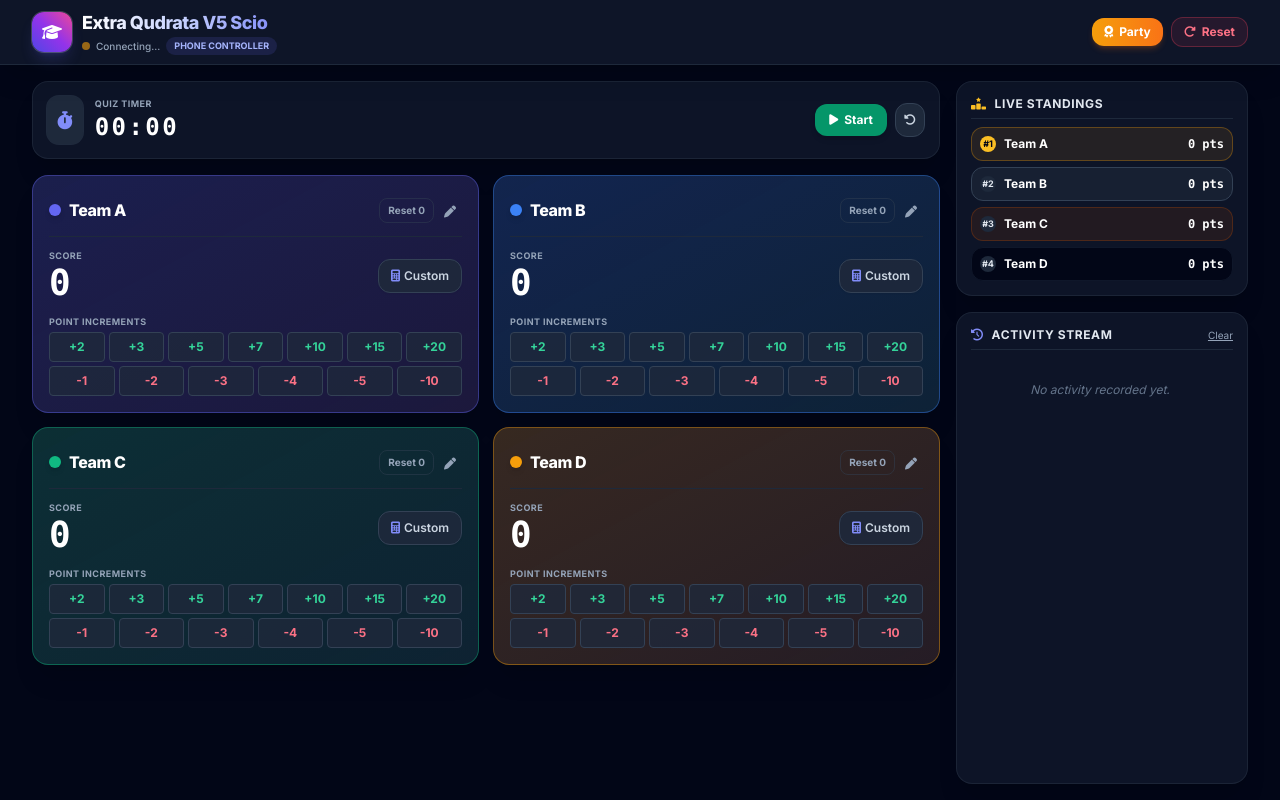
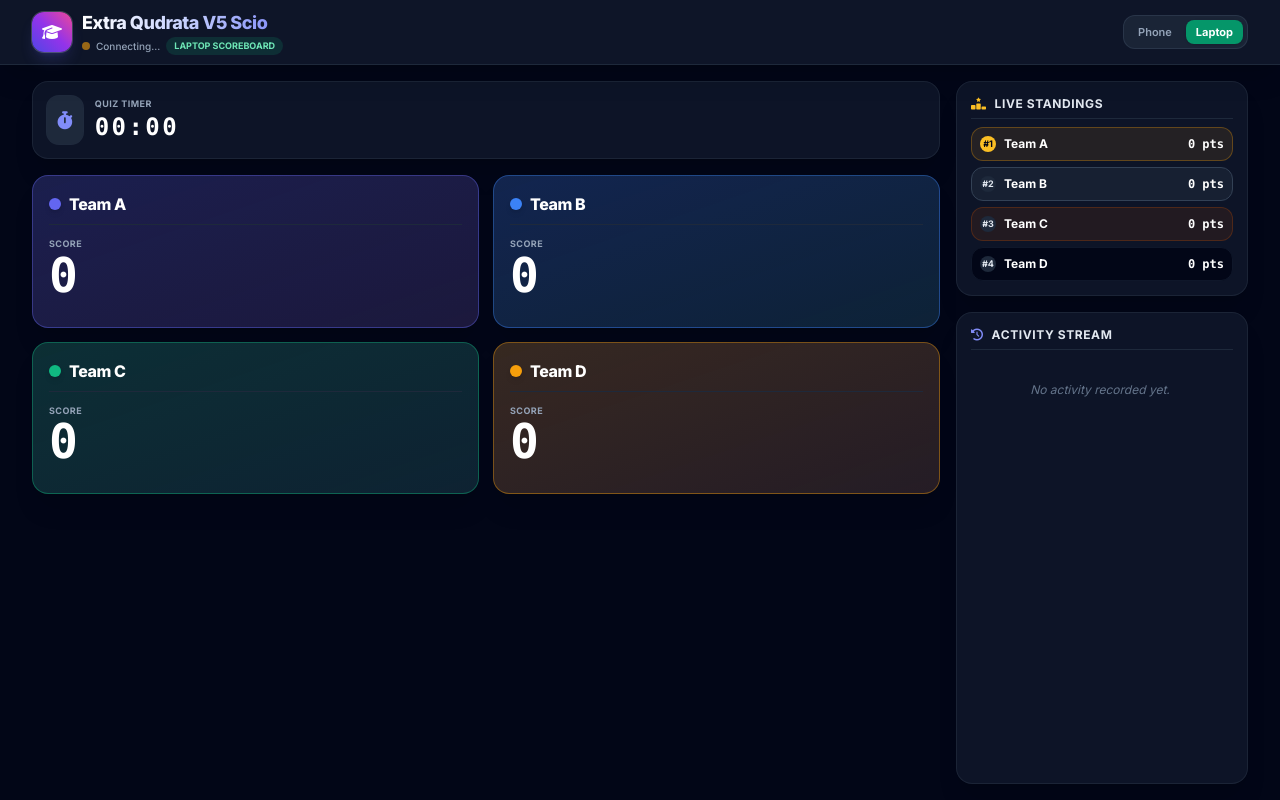
Before and after one commit to aaravd-glitch/Scoreboard, a plain HTML site: page index.html in a window 1280 px wide. Drawn offline with nearby package versions, Linux system fonts and the light colour scheme; no server answers.

Commit message:
Update display mode and controller functionality

```diff
--- a/index.html
+++ b/index.html
@@ -68,17 +68,23 @@
                         <span id="syncIndicator" class="w-2 h-2 rounded-full bg-amber-500 animate-pulseGlow"></span>
                         <span id="syncText" class="text-[10px] text-slate-400 font-medium">Connecting...</span>
                         <span id="controlModeBadge" class="ml-2 px-2 py-0.5 rounded-full bg-indigo-500/15 text-indigo-300 text-[9px] font-bold">PHONE CONTROLLER</span>
-                        <span id="displayModeBadge" class="ml-2 px-2 py-0.5 rounded-full bg-emerald-500/15 text-emerald-300 text-[9px] font-bold">DISPLAY</span>
+                        <span id="displayModeBadge" class="ml-2 px-2 py-0.5 rounded-full bg-emerald-500/15 text-emerald-300 text-[9px] font-bold">LAPTOP SCOREBOARD</span>
                     </div>
                 </div>
             </div>
 
-            <div class="flex items-center space-x-2 controller-only">
-                <button onclick="triggerVictoryCelebration()" class="px-3 py-1.5 text-xs font-bold rounded-xl bg-gradient-to-r from-amber-500 to-orange-500 hover:from-amber-600 hover:to-orange-600 text-white transition shadow-md shadow-orange-500/20 flex items-center space-x-1.5">
+            <div class="flex items-center space-x-2">
+                <!-- Mode Switcher Helper for convenience -->
+                <div class="bg-slate-800/80 p-1 rounded-xl border border-slate-700/60 flex items-center space-x-1 text-[11px] font-semibold">
+                    <button onclick="switchMode('control')" id="btnModeControl" class="px-2.5 py-1 rounded-lg transition text-slate-400 hover:text-white">Phone</button>
+                    <button onclick="switchMode('display')" id="btnModeDisplay" class="px-2.5 py-1 rounded-lg transition text-slate-400 hover:text-white">Laptop</button>
+                </div>
+
+                <button onclick="triggerVictoryCelebration()" class="controller-only px-3 py-1.5 text-xs font-bold rounded-xl bg-gradient-to-r from-amber-500 to-orange-500 hover:from-amber-600 hover:to-orange-600 text-white transition shadow-md shadow-orange-500/20 flex items-center space-x-1.5">
                     <i class="fa-solid fa-award"></i>
                     <span class="hidden sm:inline">Party</span>
                 </button>
-                <button onclick="resetAllScores()" class="px-3 py-1.5 text-xs font-bold rounded-xl bg-rose-500/10 hover:bg-rose-500/20 text-rose-400 transition flex items-center space-x-1.5 border border-rose-500/30">
+                <button onclick="resetAllScores()" class="controller-only px-3 py-1.5 text-xs font-bold rounded-xl bg-rose-500/10 hover:bg-rose-500/20 text-rose-400 transition flex items-center space-x-1.5 border border-rose-500/30">
                     <i class="fa-solid fa-rotate-right"></i>
                     <span class="hidden sm:inline">Reset</span>
                 </button>
@@ -143,7 +149,7 @@
                         <i class="fa-solid fa-clock-rotate-left text-indigo-400"></i>
                         <span>Activity Stream</span>
                     </h3>
-                    <button onclick="clearHistoryLog()" class="text-[10px] text-slate-400 hover:text-slate-200 transition underline">Clear</button>
+                    <button onclick="clearHistoryLog()" class="controller-only text-[10px] text-slate-400 hover:text-slate-200 transition underline">Clear</button>
                 </div>
 
                 <div id="historyLogContainer" class="flex-1 overflow-y-auto space-y-2 pr-1 max-h-[300px] lg:max-h-[420px]">
@@ -215,9 +221,10 @@
 
     <script type="module">
         const urlParams = new URLSearchParams(window.location.search);
-        const QUIZ_MODE = urlParams.get('mode') === 'display' ? 'display' : 'control';
+        let QUIZ_MODE = urlParams.get('mode') === 'control' ? 'control' : 'display'; // Default to display (laptop scoreboard) if mode isn't explicitly controller
         const QUIZ_ROOM = (urlParams.get('room') || 'extraqudrata-v5').replace(/[^a-zA-Z0-9_-]/g, '').slice(0, 40) || 'extraqudrata-v5';
-        document.body.classList.add(QUIZ_MODE === 'display' ? 'display-mode' : 'control-mode');
+
+        applyModeUI();
 
         import { initializeApp } from "https://www.gstatic.com/firebasejs/11.6.1/firebase-app.js";
         import { getAuth, signInAnonymously, signInWithCustomToken } from "https://www.gstatic.com/firebasejs/11.6.1/firebase-auth.js";
@@ -252,8 +259,32 @@
             isTimerRunning: false
         };
 
+        window.switchMode = function(mode) {
+            QUIZ_MODE = mode;
+            const newUrl = `${window.location.pathname}?mode=${mode}&room=${QUIZ_ROOM}`;
+            window.history.replaceState({}, '', newUrl);
+            applyModeUI();
+            renderTeams();
+            showToast(`Switched to ${mode === 'control' ? 'Phone Controller' : 'Laptop Scoreboard'} mode`);
+        };
+
+        function applyModeUI() {
+            document.body.classList.remove('display-mode', 'control-mode');
+            document.body.classList.add(QUIZ_MODE === 'display' ? 'display-mode' : 'control-mode');
+            document.title = QUIZ_MODE === 'display' ? 'Extra Qudrata V5 — LAPTOP SCOREBOARD' : 'Extra Qudrata V5 — PHONE CONTROLLER';
+
+            const btnCtrl = document.getElementById('btnModeControl');
+            const btnDisp = document.getElementById('btnModeDisplay');
+            if (QUIZ_MODE === 'control') {
+                btnCtrl.className = "px-2.5 py-1 rounded-lg transition bg-indigo-600 text-white font-bold shadow";
+                btnDisp.className = "px-2.5 py-1 rounded-lg transition text-slate-400 hover:text-white";
+            } else {
+                btnDisp.className = "px-2.5 py-1 rounded-lg transition bg-emerald-600 text-white font-bold shadow";
+                btnCtrl.className = "px-2.5 py-1 rounded-lg transition text-slate-400 hover:text-white";
+            }
+        }
+
         window.onload = async function() {
-            document.title = QUIZ_MODE === 'display' ? 'Extra Qudrata V5 — LIVE SCOREBOARD' : 'Extra Qudrata V5 — PHONE CONTROLLER';
             renderTeams();
             renderLeaderboard();
             renderHistoryLog();
@@ -283,7 +314,6 @@
             if (!db) return;
             const docRef = doc(db, 'artifacts', appId, 'public', 'data', 'quiz_state_v5');
 
-            // Listen for real-time updates across mobile & laptops
             onSnapshot(docRef, (docSnap) => {
                 if (docSnap.exists()) {
                     const data = docSnap.data();
@@ -314,7 +344,7 @@
         }
 
         async function saveStateToCloud() {
-            if (!db) return;
+            if (!db || QUIZ_MODE !== 'control') return; // Only controller syncs writes to cloud to maintain single source of truth
             try {
                 const docRef = doc(db, 'artifacts', appId, 'public', 'data', 'quiz_state_v5');
                 await setDoc(docRef, {
@@ -406,7 +436,7 @@
                     <div class="flex items-center justify-between my-3">
                         <div>
                             <div class="text-[9px] uppercase font-bold text-slate-400 tracking-wider">Score</div>
-                            <div id="score-val-${team.id}" class="text-3xl sm:text-4xl font-black font-mono tracking-tight text-white">${team.score}</div>
+                            <div id="score-val-${team.id}" class="text-3xl sm:text-5xl font-black font-mono tracking-tight text-white">${team.score}</div>
                         </div>
                         <button onclick="openCustomPointModal('${team.id}')" class="controller-only px-3 py-2 bg-slate-800/90 hover:bg-slate-800 text-slate-300 rounded-xl text-xs font-semibold border border-slate-700 transition flex items-center space-x-1 shadow-sm">
                             <i class="fa-solid fa-calculator text-indigo-400"></i>
@@ -414,7 +444,7 @@
                         </button>
                     </div>
 
-                    <!-- Point Buttons: Positive (+2,+3,+5,+7,+10,+15,+20) & Negative (-1,-2,-3,-4,-5,-10) -->
+                    <!-- Point Buttons: Positive & Negative -->
                     <div class="space-y-1 controller-only">
                         <div class="text-[9px] text-slate-400 uppercase font-bold tracking-wider">Point Increments</div>
                         <div class="grid grid-cols-7 gap-1 mb-1">
```
